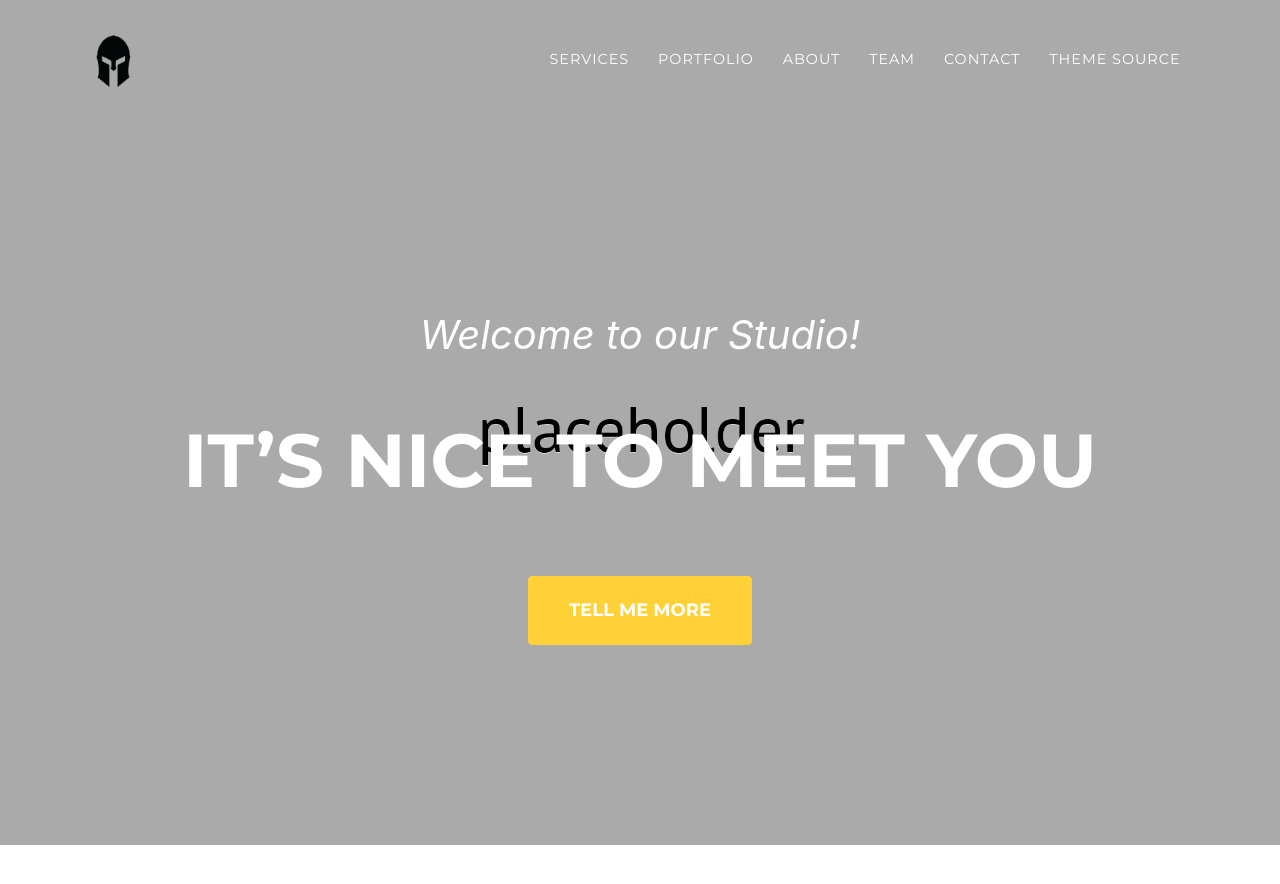
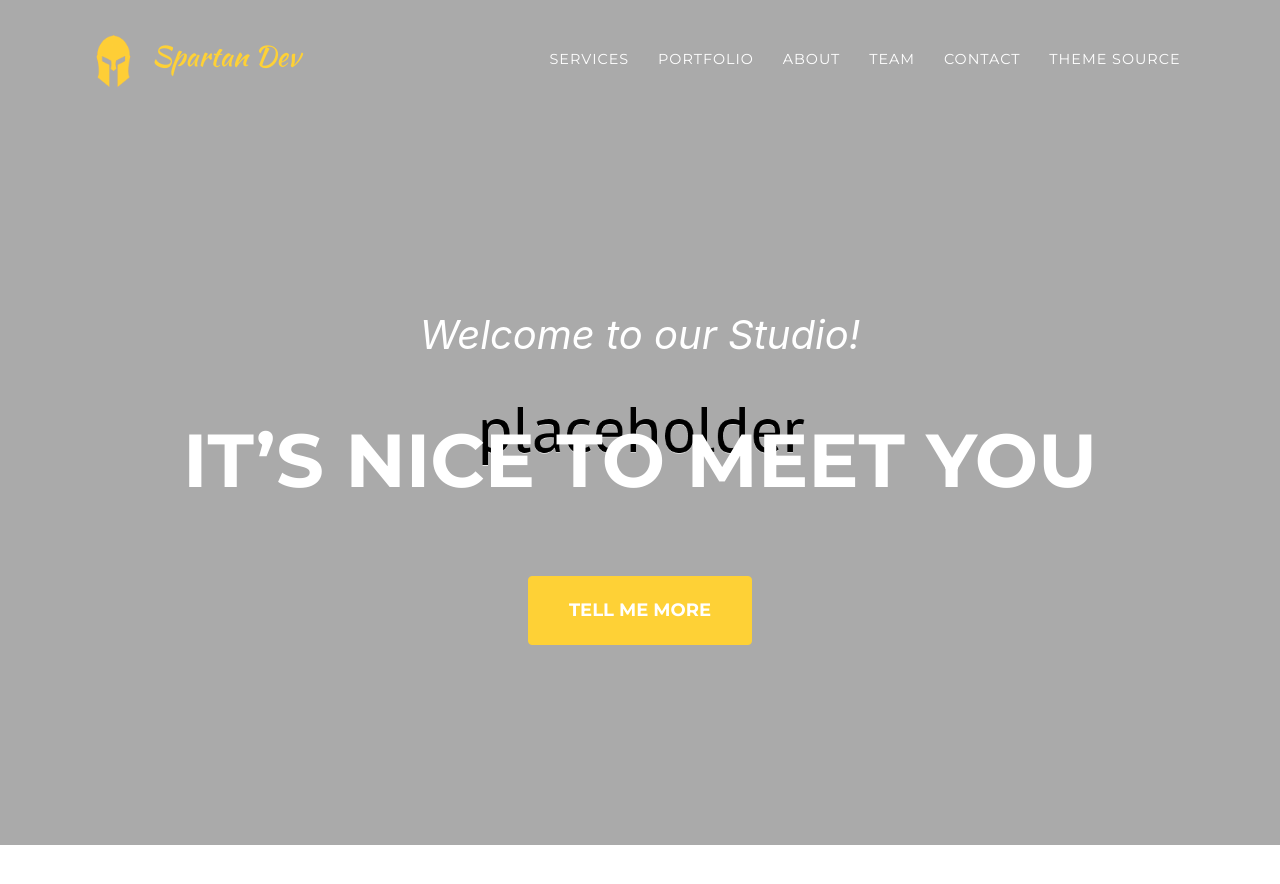
Before and after one commit to SpartanDevelopmentCorporation/spartan.github.io, a Jekyll site: the page built from index.md, in a window 1280 px wide and 900 px high. Shown: the top 884 px of the window. Built offline with Jekyll 4.4.1, drawn with Linux system fonts in a browser that asks for light colours; some web fonts are replaced.

Commit message:
Update navheader.html

```diff
--- a/_includes/navheader.html
+++ b/_includes/navheader.html
@@ -3,7 +3,7 @@
     <div class="container">
 	  <a class="navbar-brand js-scroll-trigger" href="#page-top">
           {%- if site.logo -%}
-            <img height="{{ site.logo.height | default: 52 }}" src="{{ site.logo.path }}"/>
+            <img height="{{ site.logo.height | default: 52 }}" style="filter: invert(76%) sepia(75%) saturate(480%) hue-rotate(343deg) brightness(106%) contrast(99%)" src="{{ site.logo.path }}"/> {{ site.title }}
           {%- else -%}
             {{ site.title }}
           {%- endif -%}
```
